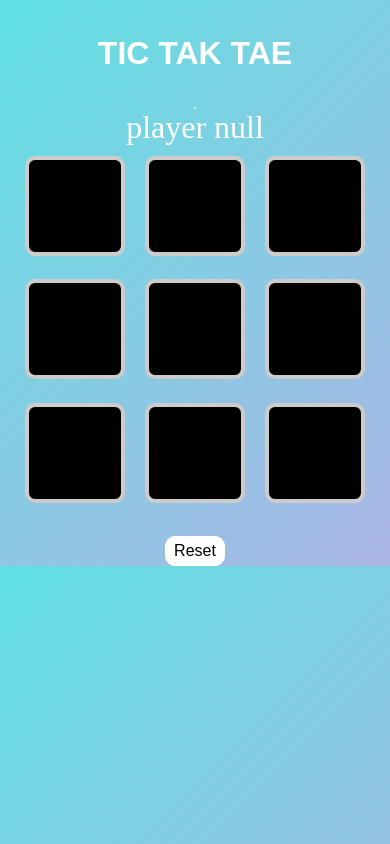
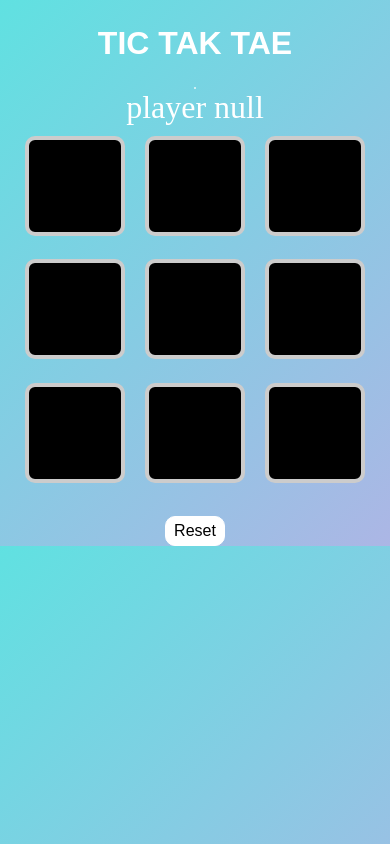
Before and after one commit to Venky-040405/tic-tak-toc-multiplayer, a plain HTML site: page game.html in a window 390 px wide. Drawn offline with Linux system fonts and the light colour scheme; no server answers.

Commit message:
Update style.css

```diff
--- a/style.css
+++ b/style.css
@@ -150,7 +150,7 @@ h1 {
     }
 
     h1 {
-    margin-top: 35px;
+    margin-top: 25px;
 
     color: rgb(255, 255, 255);
     font-family: "Oswald", sans-serif;
```
